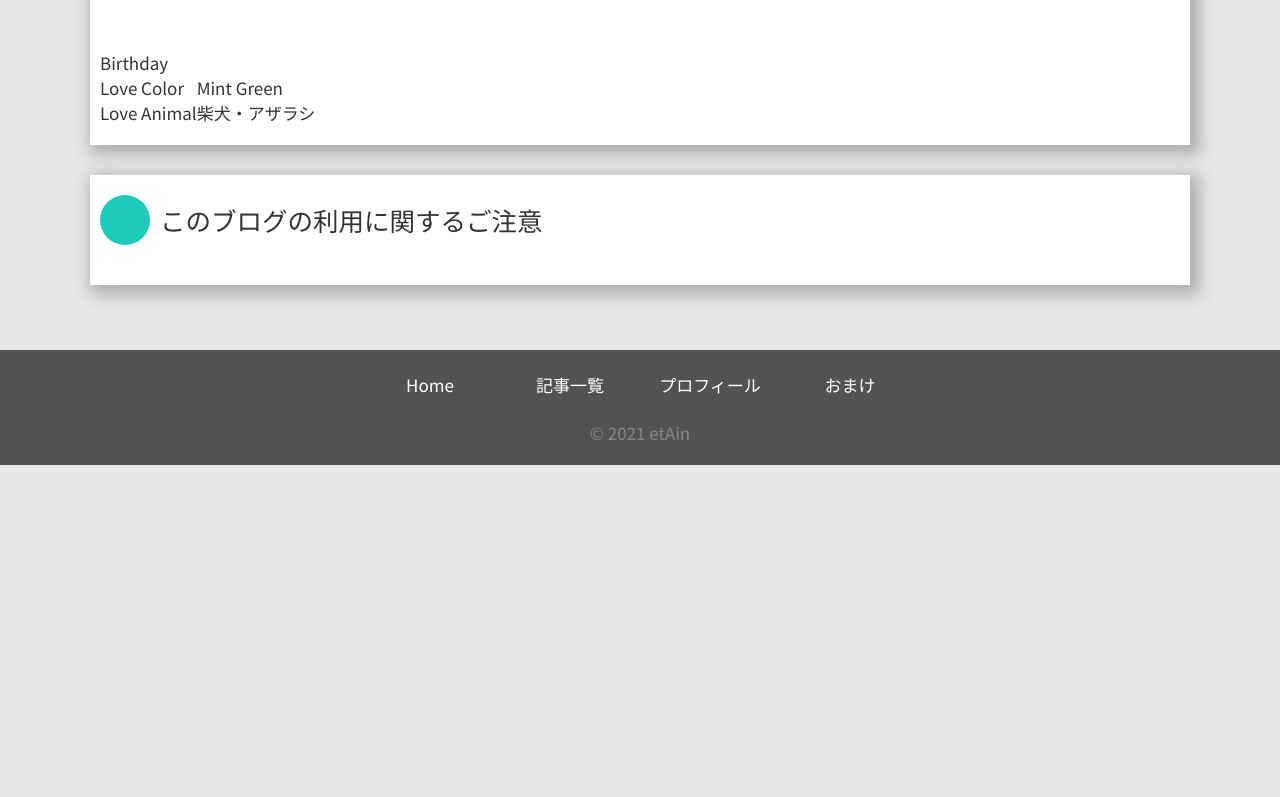
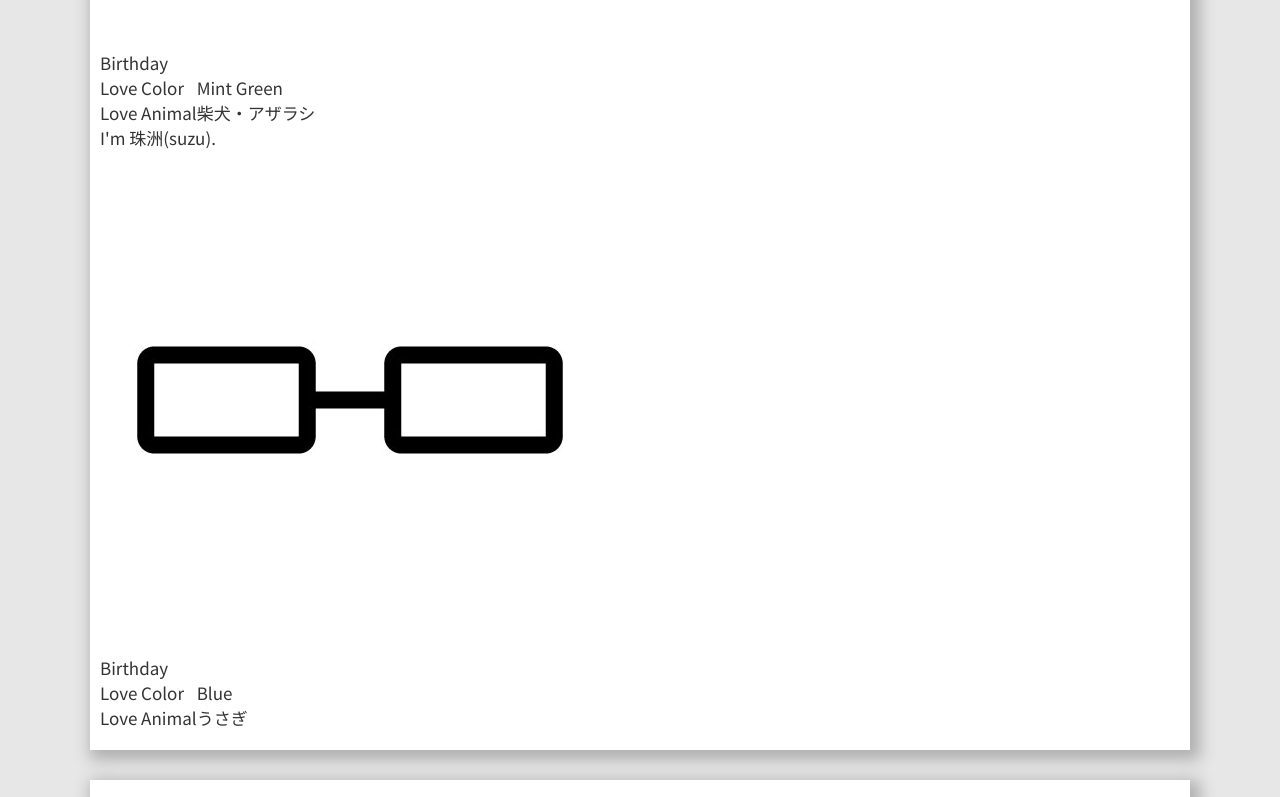
Before and after one commit to etAin-draw/mysite, a plain HTML site: page profile.html in a window 1280 px wide. Shown: the part 660-1457 px from the top of the page. Before the commit the page ends 1125 px from the top, so only its background shows below. Drawn offline with Linux system fonts and the light colour scheme.

Commit message:
Add files via upload

```diff
--- a/profile.html
+++ b/profile.html
@@ -39,8 +39,9 @@
 
 			<article id="member">
 				<h2>研究員</h2>
+				<section class="inner">
 					<div id="etain">
-					<h3>I'm&nbsp;<span>etAin.</span></h3>
+						<h3>I'm&nbsp;<span>etAin(エタン).</span></h3>
 						<img src="file/common/etain_samune_1.jpg" alt="etAin grass">
 						<table>
 							<tr>
@@ -54,6 +55,23 @@
 							</tr>
 						</table>
 					</div>
+
+					<div id="suzu">
+						<h3>I'm&nbsp;<span>珠洲(suzu).</span></h3>
+						<img src="file/common/suzu_samune_1.jpg" alt="suzu grass">
+						<table>
+							<tr>
+								<th>Birthday</th><td></td>
+							</tr>
+							<tr>
+								<th>Love&nbsp;Color</th><td>Blue</td>
+							</tr>
+							<tr>
+								<th>Love&nbsp;Animal</th><td>うさぎ</td>
+							</tr>
+						</table>
+					</div>
+				</section>
 			</article><!--#article#member-->
 
 			<article id="warning">
```
Also changed, not shown: index.html (+5 -3 lines). Lines whose indentation alone changed are shown as unchanged.
